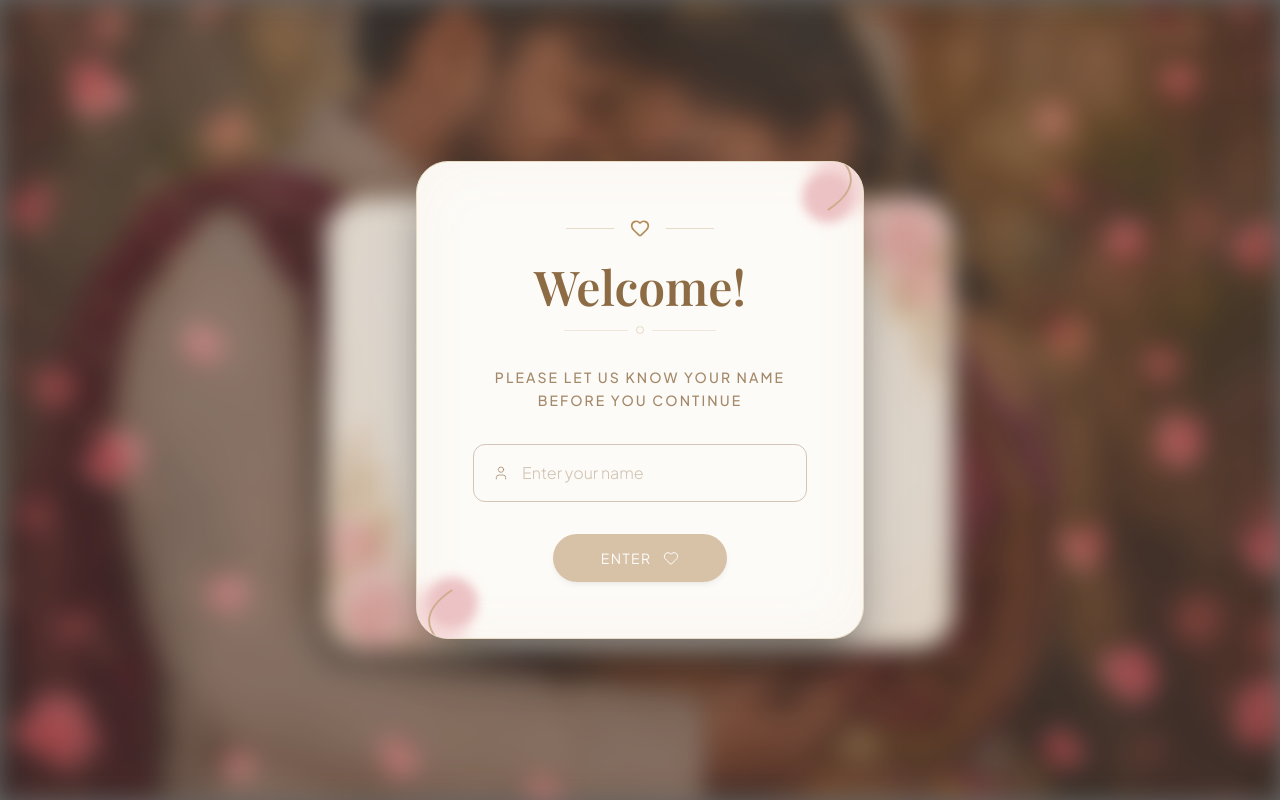
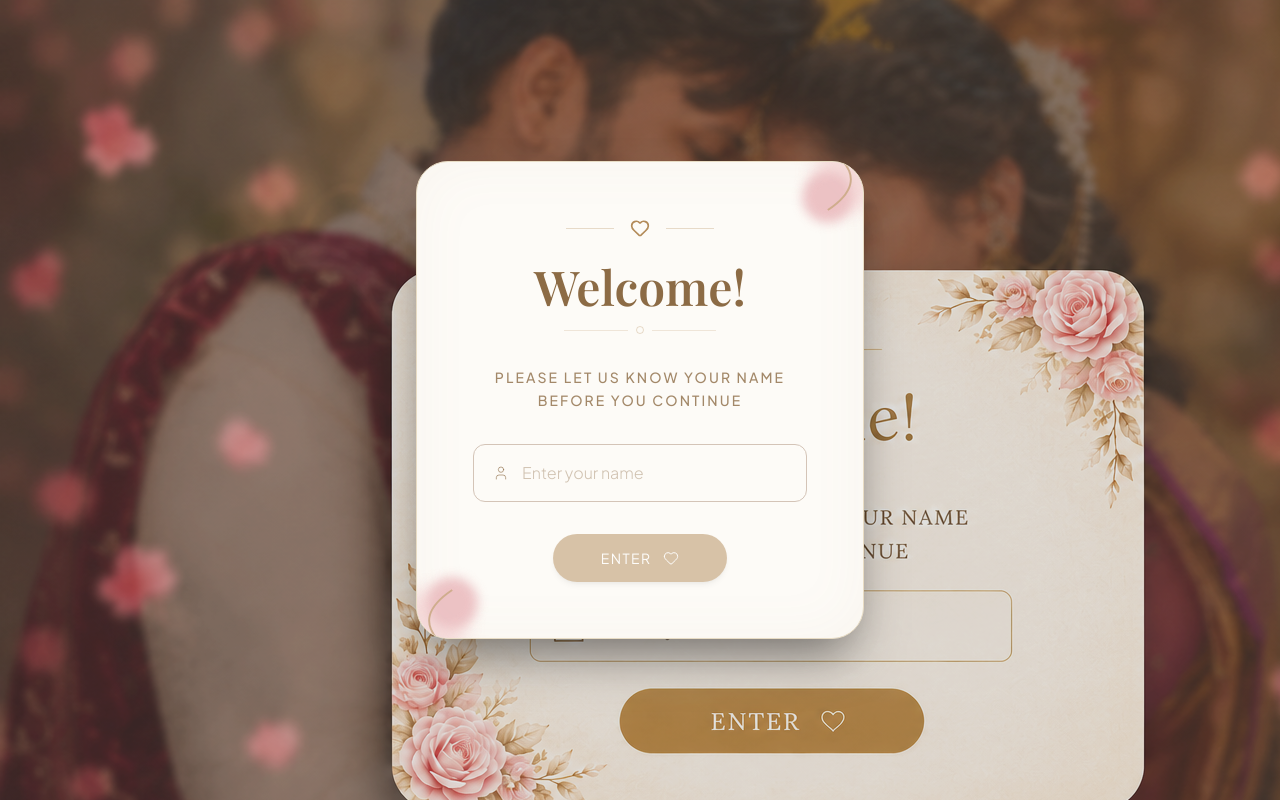
Before and after one commit to AnkeethV/EventWebsite, a Next.js app: page / in a window 1280 px wide. Built offline with nearby package versions, Linux system fonts and the light colour scheme; a web font is replaced by a local one.

Commit message:
popupimageupdate1

```diff
--- a/src/components/InvitationCover.tsx
+++ b/src/components/InvitationCover.tsx
@@ -44,7 +44,7 @@ export default function InvitationCover({ onOpen }: Props) {
             initial={{ scale: 1.1, opacity: 0 }}
             animate={{ scale: 1, opacity: 0.8 }}
             transition={{ duration: 3, ease: "easeOut" }}
-            className="absolute inset-0 bg-[url('/gallery/pop_up_image.png')] bg-cover bg-center blur-md"
+            className="absolute inset-0 bg-[url('/gallery/pop_up_image.png')]"
           />
 
           <motion.div
@@ -59,16 +59,16 @@ export default function InvitationCover({ onOpen }: Props) {
             {/* Floral Decorative Corners using SVGs so they don't break if images are missing */}
             <div className="absolute top-0 right-0 w-32 h-32 opacity-80 pointer-events-none transform translate-x-4 -translate-y-4">
               <svg viewBox="0 0 100 100" fill="none" xmlns="http://www.w3.org/2000/svg">
-                <circle cx="80" cy="20" r="30" fill="#F4D3D3" filter="blur(8px)"/>
-                <circle cx="60" cy="40" r="20" fill="#E8B4B8" filter="blur(4px)"/>
-                <path d="M70 10 Q90 30 60 50" stroke="#C49A74" strokeWidth="1.5" fill="none"/>
+                <circle cx="80" cy="20" r="30" fill="#F4D3D3" filter="blur(8px)" />
+                <circle cx="60" cy="40" r="20" fill="#E8B4B8" filter="blur(4px)" />
+                <path d="M70 10 Q90 30 60 50" stroke="#C49A74" strokeWidth="1.5" fill="none" />
               </svg>
             </div>
             <div className="absolute bottom-0 left-0 w-32 h-32 opacity-80 pointer-events-none transform -translate-x-4 translate-y-4">
               <svg viewBox="0 0 100 100" fill="none" xmlns="http://www.w3.org/2000/svg">
-                <circle cx="20" cy="80" r="30" fill="#F4D3D3" filter="blur(8px)"/>
-                <circle cx="40" cy="60" r="20" fill="#E8B4B8" filter="blur(4px)"/>
-                <path d="M30 90 Q10 70 40 50" stroke="#C49A74" strokeWidth="1.5" fill="none"/>
+                <circle cx="20" cy="80" r="30" fill="#F4D3D3" filter="blur(8px)" />
+                <circle cx="40" cy="60" r="20" fill="#E8B4B8" filter="blur(4px)" />
+                <path d="M30 90 Q10 70 40 50" stroke="#C49A74" strokeWidth="1.5" fill="none" />
               </svg>
             </div>
 
```
